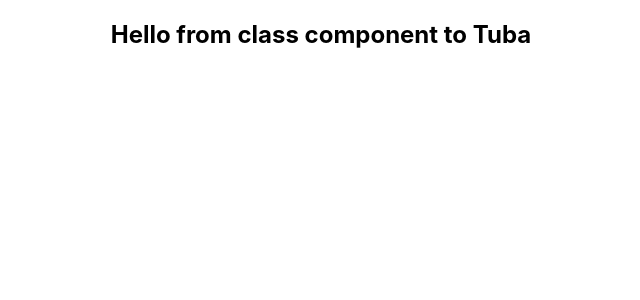
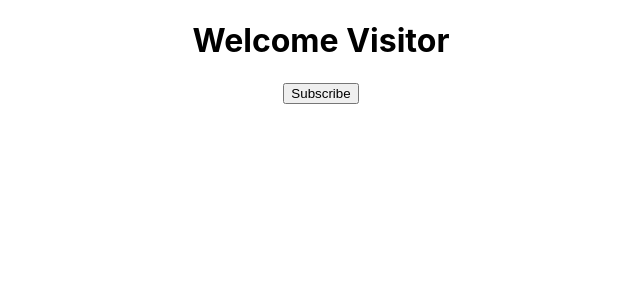
Before and after one commit to MasudaAfrin/react-basic, a React (Create React App) app: page / in a window 1280 px wide. Shown: the top 300 px of the page, without its empty margins (319-959 px from the left). Built offline with nearby package versions, Linux system fonts and the light colour scheme.

Commit message:
classcomponent with state

```diff
--- a/src/App.js
+++ b/src/App.js
@@ -5,7 +5,9 @@ import {Intro} from './components/Intro';
 import ClassComponent from './components/ClassComponent';
 import Jsx from './components/Jsx';
 import FunProps from './components/FunProps';
-import ClassProps from './components/ClassProps'
+import ClassProps from './components/ClassProps';
+import ClassState from './components/ClassHook'
+import ClassHook from './components/ClassHook';
 
 function App() {
   return (
@@ -15,7 +17,8 @@ function App() {
       <ClassComponent/>
       <Jsx /> */}
       {/* <FunProps name='Tuba'/> */}
-      <ClassProps name='Tuba'/>
+      {/* <ClassProps name='Tuba'/> */}
+      <ClassHook/>
     </div>
   );
 }
--- /dev/null
+++ b/src/components/ClassHook.jsx
@@ -0,0 +1,41 @@
+import React, { Component } from 'react';
+
+class ClassHook extends Component {
+    constructor(){
+        super();
+        this.state = {
+            message: 'Welcome Visitor',
+            status: 0,
+            btn_txt: 'Subscribe'
+        }
+    }
+
+    changeMessage(){
+        if(this.state.status === 0){
+            this.setState({
+                message: 'Thank you for subscribing',
+                status: 1,
+                btn_txt: 'Unsubscribe'
+            })
+        } else{
+            this.setState({
+                message: 'Welcome Visitor',
+                status: 0,
+                btn_txt: 'Subscribe'
+            })
+        }
+    }
+
+    render(){
+        return(
+            <div>
+                <h1>
+                   {this.state.message}
+                </h1>
+                <button onClick={() => this.changeMessage()}>{this.state.btn_txt}</button>
+            </div>
+        )
+    }
+};
+
+export default ClassHook;
```
